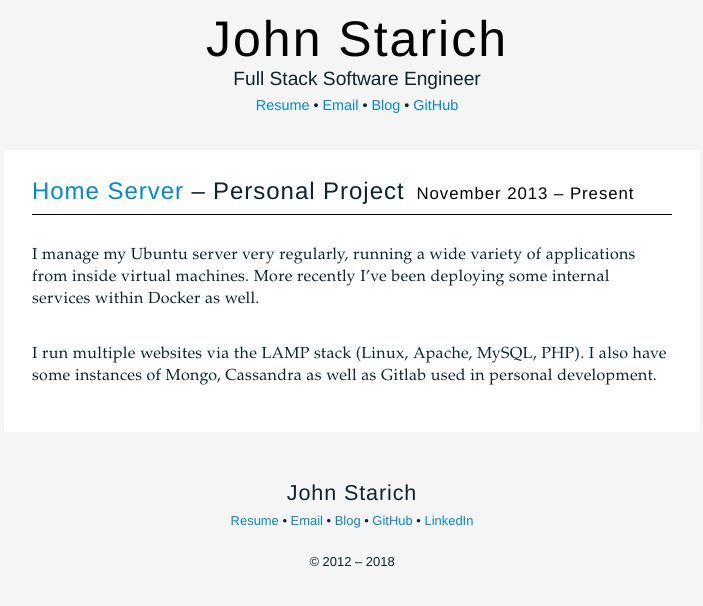
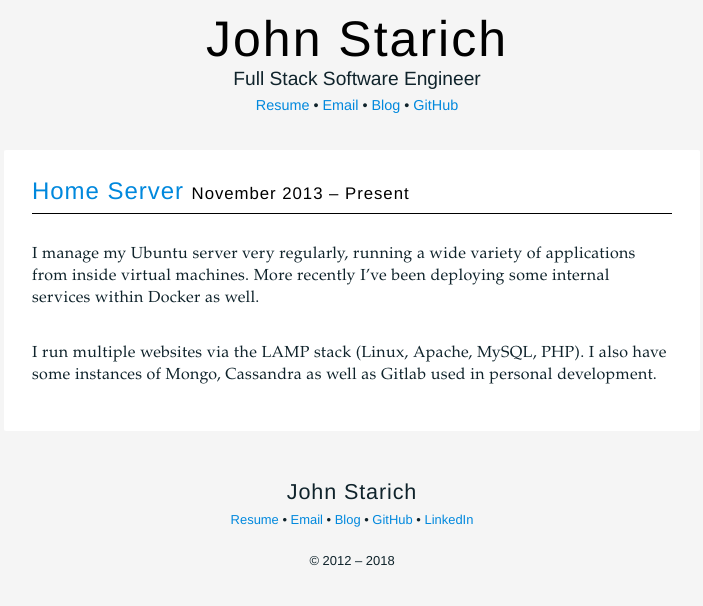
Before and after one commit to JohnStarich/johnstarich.github.io, a Jekyll site: the page built from _posts/2013-11-01-Home-Server.md, in a window 1280 px wide. Shown: the top 606 px of the page, without its empty margins (288-991 px from the left). Built offline with Jekyll 4.4.1, drawn with Linux system fonts in a browser that asks for light colours.

Commit message:
Switch home server to project layout

```diff
--- a/_posts/2013-11-01-Home-Server.md
+++ b/_posts/2013-11-01-Home-Server.md
@@ -1,7 +1,6 @@
 ---
-layout: experience
+layout: project
 title: Home Server
-company: Personal Project
 start_date: November 2013
 end_date: Present
 date:   2013-11-01 00:00:00 -0600
```
